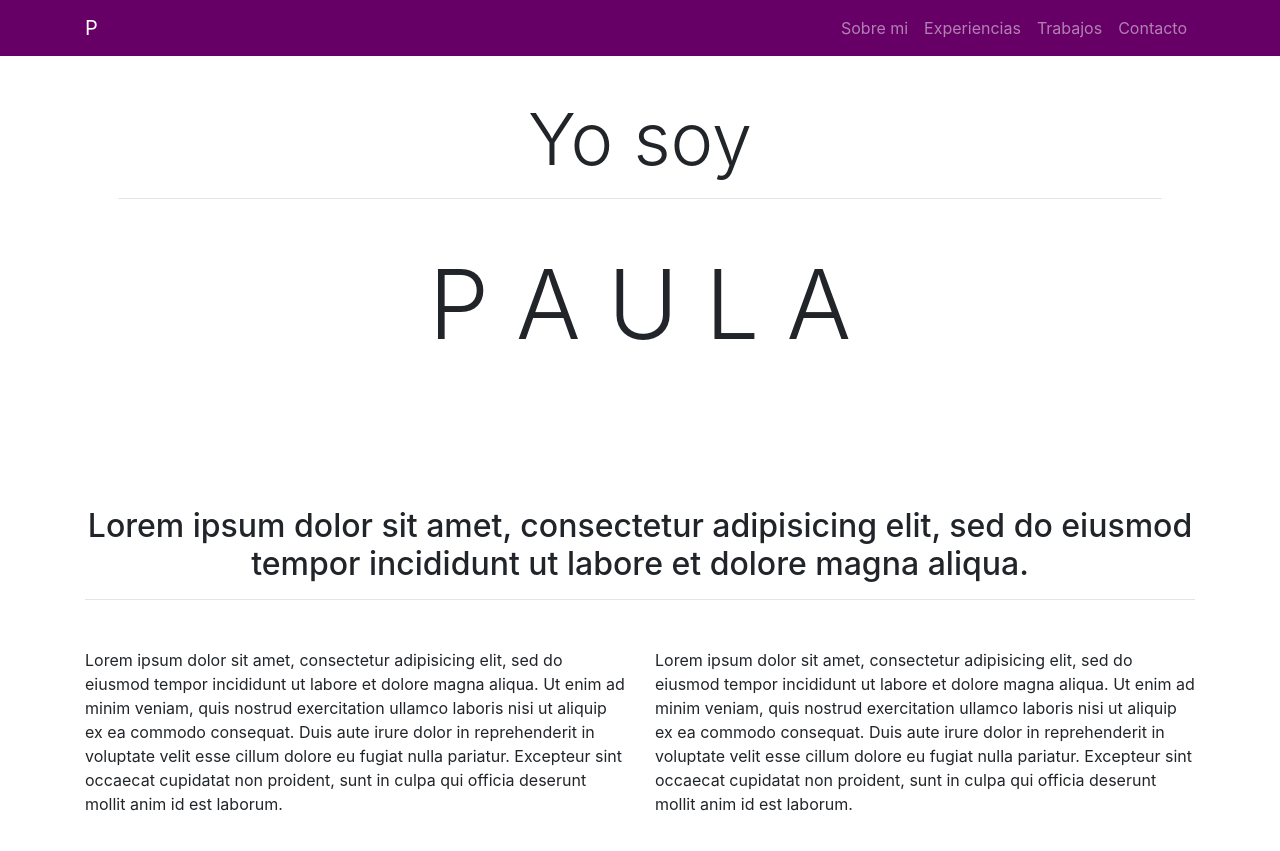
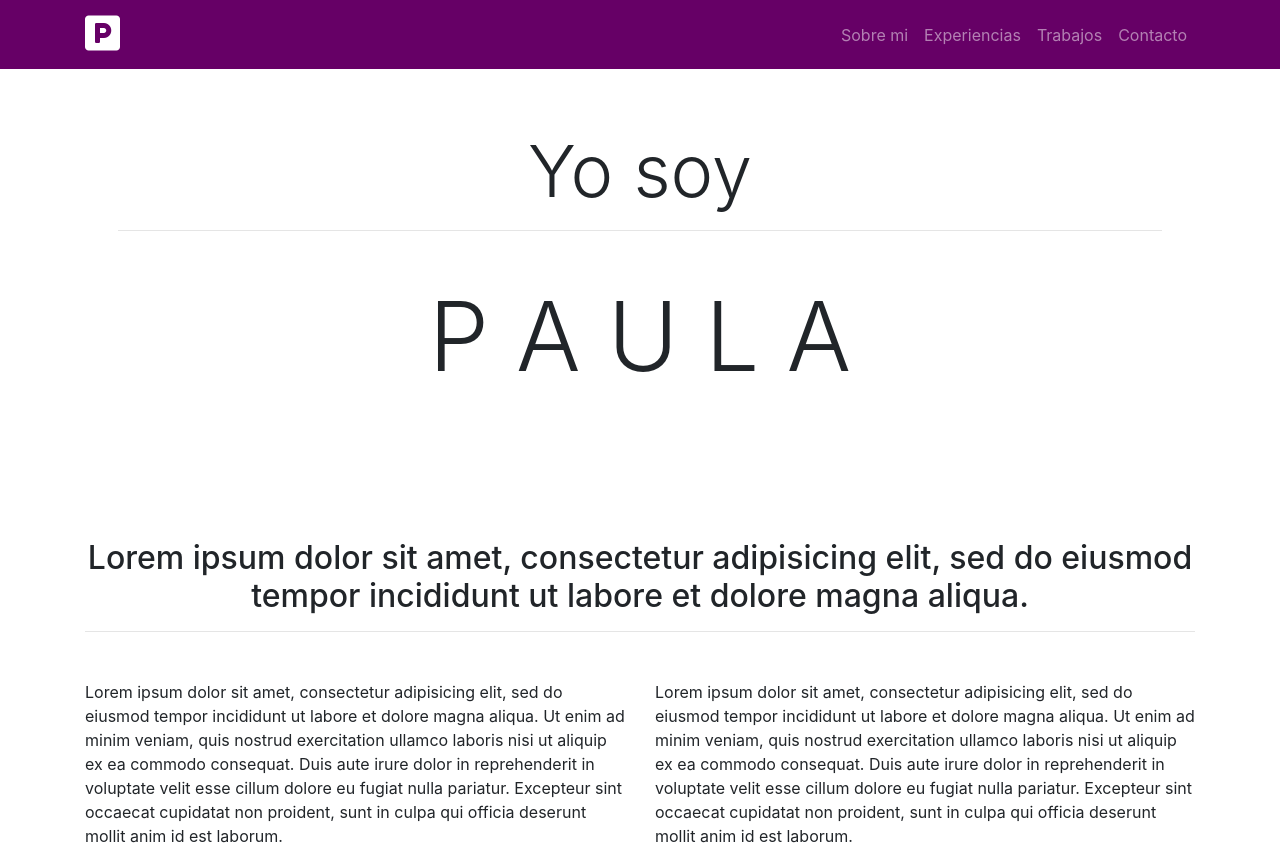
Before and after one commit to paulaestayc/portafolio_modulo1, a plain HTML site: page index.html in a window 1280 px wide. Shown: the top 851 px of the page. Drawn offline with nearby package versions, Linux system fonts and the light colour scheme.

Commit message:
fontawesome

```diff
--- a/index.html
+++ b/index.html
@@ -26,7 +26,7 @@
 <body>
   <nav class="navbar navbar-expand-lg navbar-dark fixed-top fondo-color">
     <div class="container">
-      <span class="navbar-brand" href="#">P</span>
+      <a class="navbar-brand" href="#header"><i class="fas fa-parking fa-2x"></i></a>
 
       <button class="navbar-toggler" type="button" data-toggle="collapse" data-target="#navbarNav"
         aria-controls="navbarNav" aria-expanded="false" aria-label="Toggle navigation">
@@ -53,6 +53,7 @@
   </nav>
 
   <section id="header" class="text-center">
+    <section class="p-3"></section>
     <div class="container text-header p-5 mt-5">
       <span class="display-3 mt-5 pt-5">Yo soy</span>
       <hr>
```
